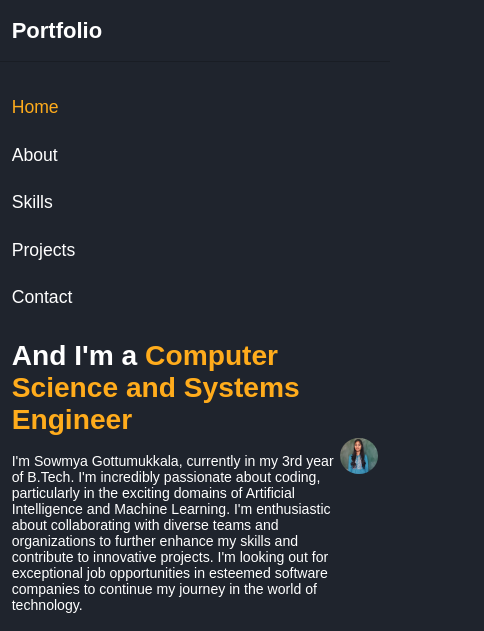
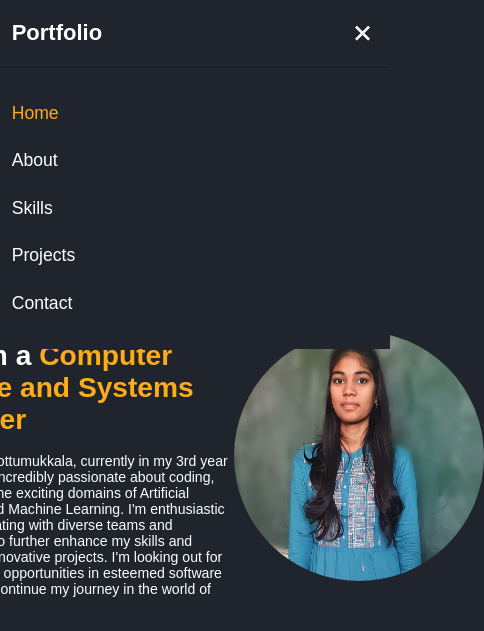
Before and after one commit to Sowmya-Gottumukkala/My-Portfolio, a plain HTML site: page index.html in a window 390 px wide. Shown: the top 631 px of the page, 484 px wide, since content can reach past the window. Drawn offline with nearby package versions, Linux system fonts and the light colour scheme.

Commit message:
Update style.css

```diff
--- a/style.css
+++ b/style.css
@@ -629,44 +629,3 @@ footer {
 footer a {
     color: #fff;
 }
-
-/* Default styles for larger screens (desktop) */
-body {
-  font-size: 16px;
-  /* Add other desktop styles here */
-}
-
-/* Media query for tablets */
-@media only screen and (max-width: 768px) {
-  body {
-    font-size: 14px;
-    /* Adjust styles for tablets here */
-  }
-
-  /* Adjust image size for tablets */
-  .home-img img {
-    width: 100%; /* Make the image fill the container width */
-    height: auto; /* Maintain aspect ratio */
-  }
-}
-
-/* Media query for mobile devices */
-@media only screen and (max-width: 480px) {
-  body {
-    font-size: 12px;
-    /* Adjust styles for mobile devices here */
-  }
-
-  /* Hide menu icon on mobile (optional) */
-  #menu-icon {
-    display: none;
-  }
-
-  /* Adjust image size for mobile devices */
-  .home-img img {
-    width: 100%; /* Make the image fill the container width */
-    height: auto; /* Maintain aspect ratio */
-  }
-
-  /* Adjust other styles for mobile devices here */
-}
```
